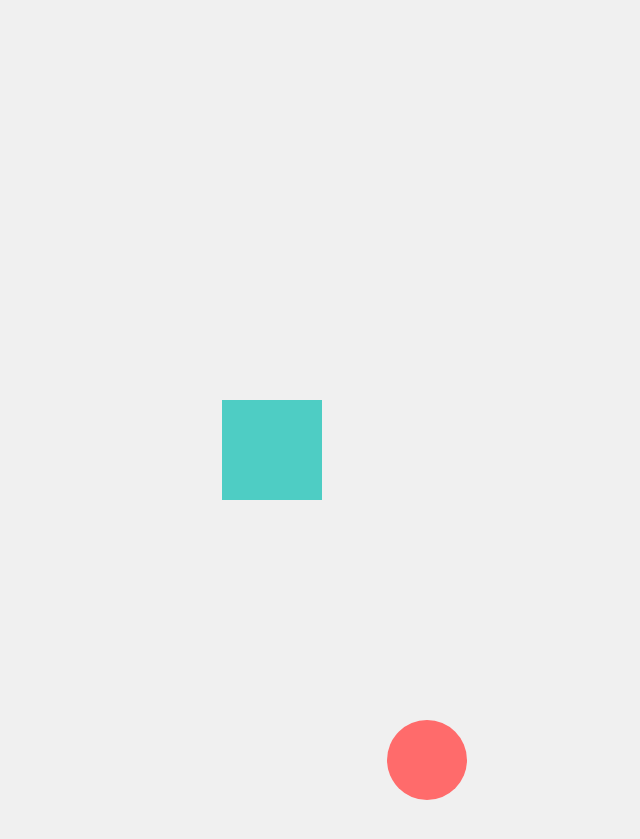
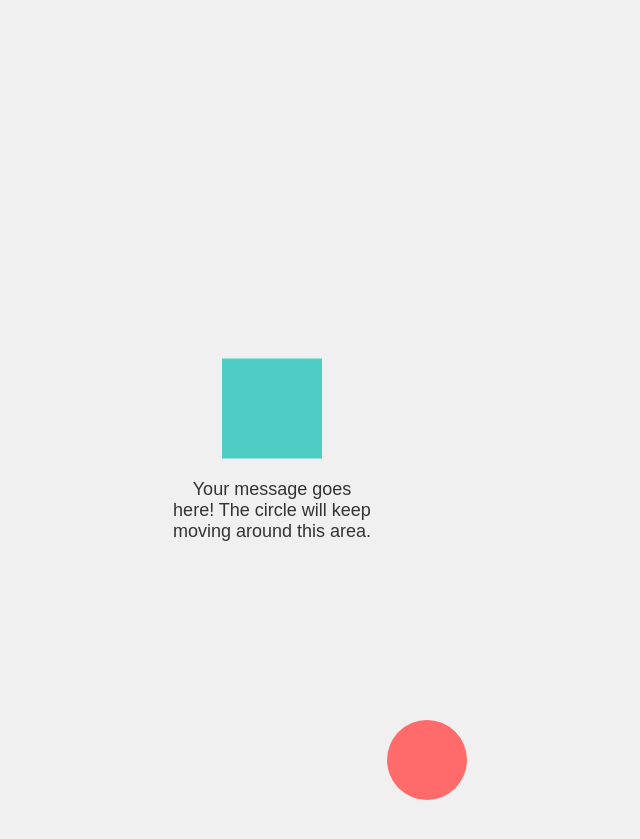
Before and after one commit to ZBZFirst/info, a Jekyll site: the page nojavagraphics.html, which Jekyll copies as it is, in a window 1280 px wide. Shown: the top 839 px of the page, without its empty margins (368-1008 px from the left). Built offline with Jekyll 4.4.1, drawn with Linux system fonts in a browser that asks for light colours.

Commit message:
Update nojavagraphics.html

```diff
--- a/nojavagraphics.html
+++ b/nojavagraphics.html
@@ -8,6 +8,7 @@
       height: 100vh;
       overflow: hidden;
       background: #f0f0f0;
+      font-family: Arial, sans-serif;
     }
 
     /* Circle with predefined animation path */
@@ -31,16 +32,31 @@
       100% { top: 10%;  left: 10%; }
     }
 
-    /* Optional: Add other static shapes */
+    /* Container for the square and message */
+    .center-container {
+      position: absolute;
+      top: 50%;
+      left: 50%;
+      transform: translate(-50%, -50%);
+      display: flex;
+      flex-direction: column;
+      align-items: center;
+      justify-content: center;
+      z-index: -1; /* Behind the circle */
+    }
+
     .static-square {
       width: 100px;
       height: 100px;
       background: #4ECDC4;
-      position: absolute;
-      top: 50%;
-      left: 50%;
-      transform: translate(-50%, -50%);
-      z-index: -1; /* Behind the circle */
+      margin-bottom: 20px;
+    }
+
+    .center-message {
+      color: #333;
+      font-size: 18px;
+      text-align: center;
+      max-width: 200px;
     }
   </style>
 </head>
@@ -48,7 +64,10 @@
   <!-- The animated circle -->
   <div class="moving-circle"></div>
 
-  <!-- Optional static shapes -->
-  <div class="static-square"></div>
+  <!-- Center container with square and message -->
+  <div class="center-container">
+    <div class="static-square"></div>
+    <div class="center-message">Your message goes here! The circle will keep moving around this area.</div>
+  </div>
 </body>
 </html>
```
